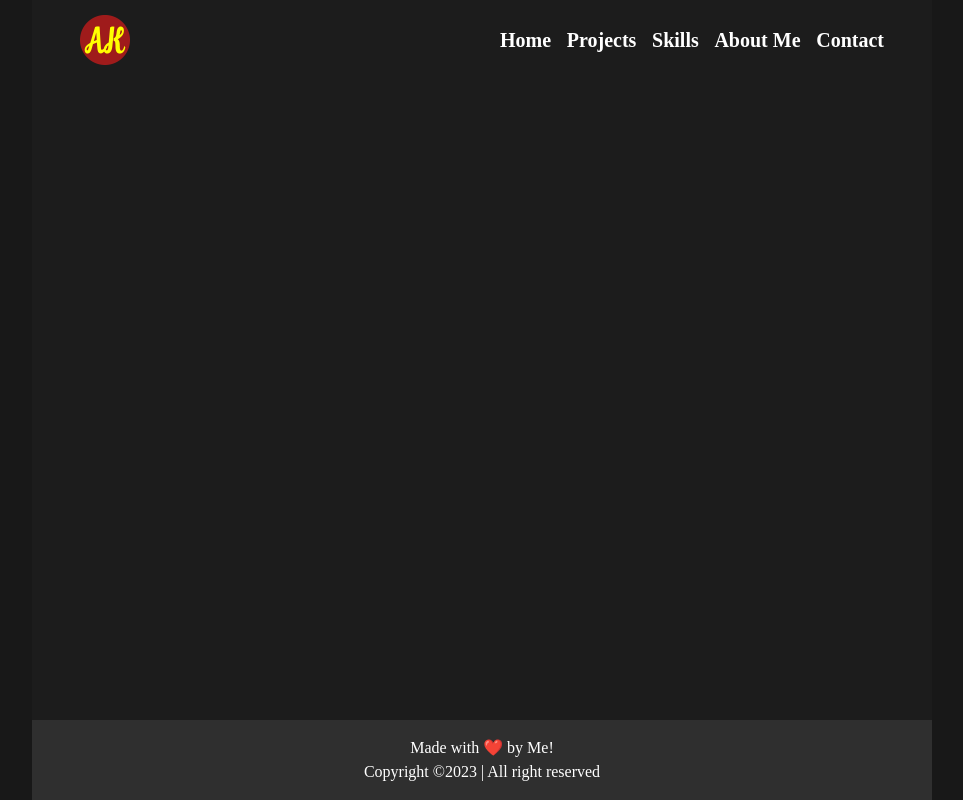
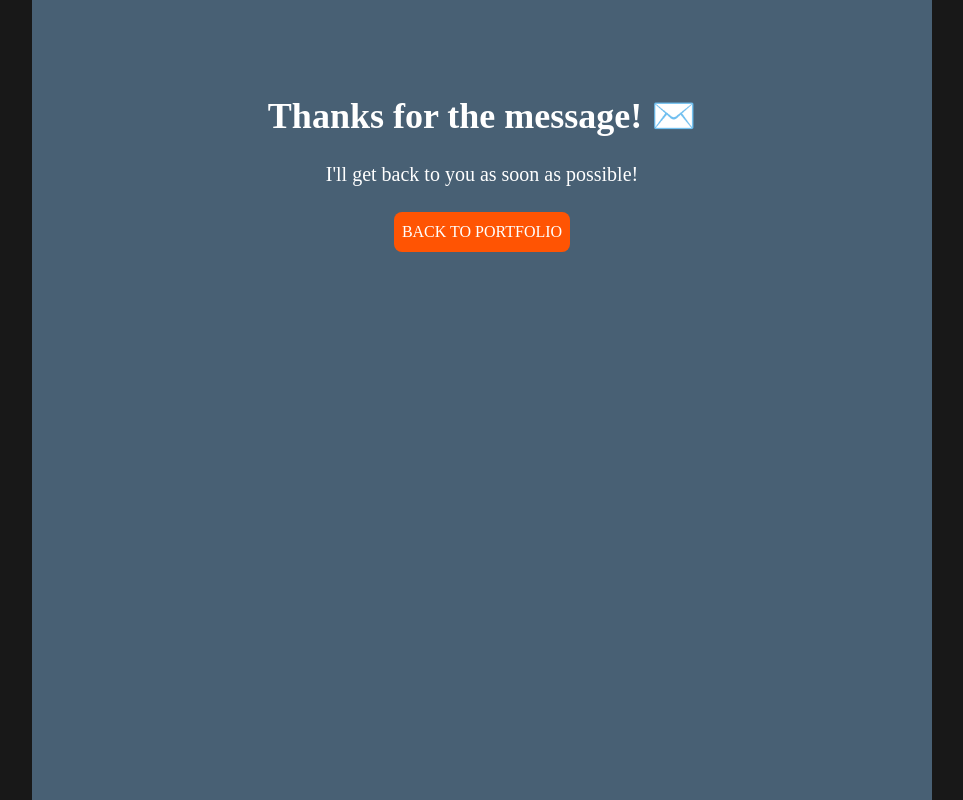
Before and after one commit to AlanusK/my-portfolio, a React (Create React App) app: page /thanks in a window 1280 px wide. Shown: the whole page, without its empty margins (158-1121 px from the left). Built offline with nearby package versions, Linux system fonts and the light colour scheme.

Commit message:
add thanks page

```diff
--- a/src/App.js
+++ b/src/App.js
@@ -4,6 +4,7 @@ import { Footer } from "./components/footer/Footer";
 import { Home } from "./pages/home";
 import { Projects } from "./pages/projects";
 import { Contact } from "./pages/contact";
+import { Thanks } from "./pages/thanks";
 
 export default function App() {
   return (
@@ -15,6 +16,7 @@ export default function App() {
             <Route path='/' element={<Home />} />
             <Route path='/projects' element={<Projects />} />
             <Route path='/contact' element={<Contact />} />
+            <Route path='/thanks' element={<Thanks />} />
           </Routes>
         </main>
         <Footer />
--- a/src/pages/contact/Contact.js
+++ b/src/pages/contact/Contact.js
@@ -1,8 +1,11 @@
 import React, { useRef } from 'react';
 import emailjs from 'emailjs-com';
 import { FaLinkedin, FaTwitter, FaGithub } from 'react-icons/fa'
+import { useNavigate } from 'react-router-dom';
 
 export const Contact = () => {
+    const navigate = useNavigate();
+
     const form = useRef();
 
     const sendEmail = (e) => {
@@ -11,6 +14,7 @@ export const Contact = () => {
         emailjs.sendForm('service_k7livlk', 'template_zc2tb0b', form.current, 'ZHOXgvJFv8cbbEnJG')
             .then((result) => {
                 console.log(result.text);
+                navigate('/thanks')
             }, (error) => {
                 console.log(error.text);
             });
--- /dev/null
+++ b/src/pages/thanks/Thanks.js
@@ -0,0 +1,16 @@
+import React from 'react';
+import { useNavigate } from 'react-router-dom';
+
+export const Thanks = () => {
+    const navigate = useNavigate();
+
+    return (
+        <div className='flex flex-col grow items-center text-center bg-secondary-dark -mx-12 px-12 py-24 -my-20 z-20'>
+                <h1>Thanks for the message! ✉️</h1>
+                <h5 className='my-6'>I'll get back to you as soon as possible!</h5>
+                <button className='bg-primary-default rounded-lg p-2' onClick={() => navigate('/', {replace: true})}>
+                    BACK TO PORTFOLIO
+                </button>
+        </div>
+    )
+}
--- /dev/null
+++ b/src/pages/thanks/index.js
@@ -0,0 +1 @@
+export { Thanks } from './Thanks'
```
